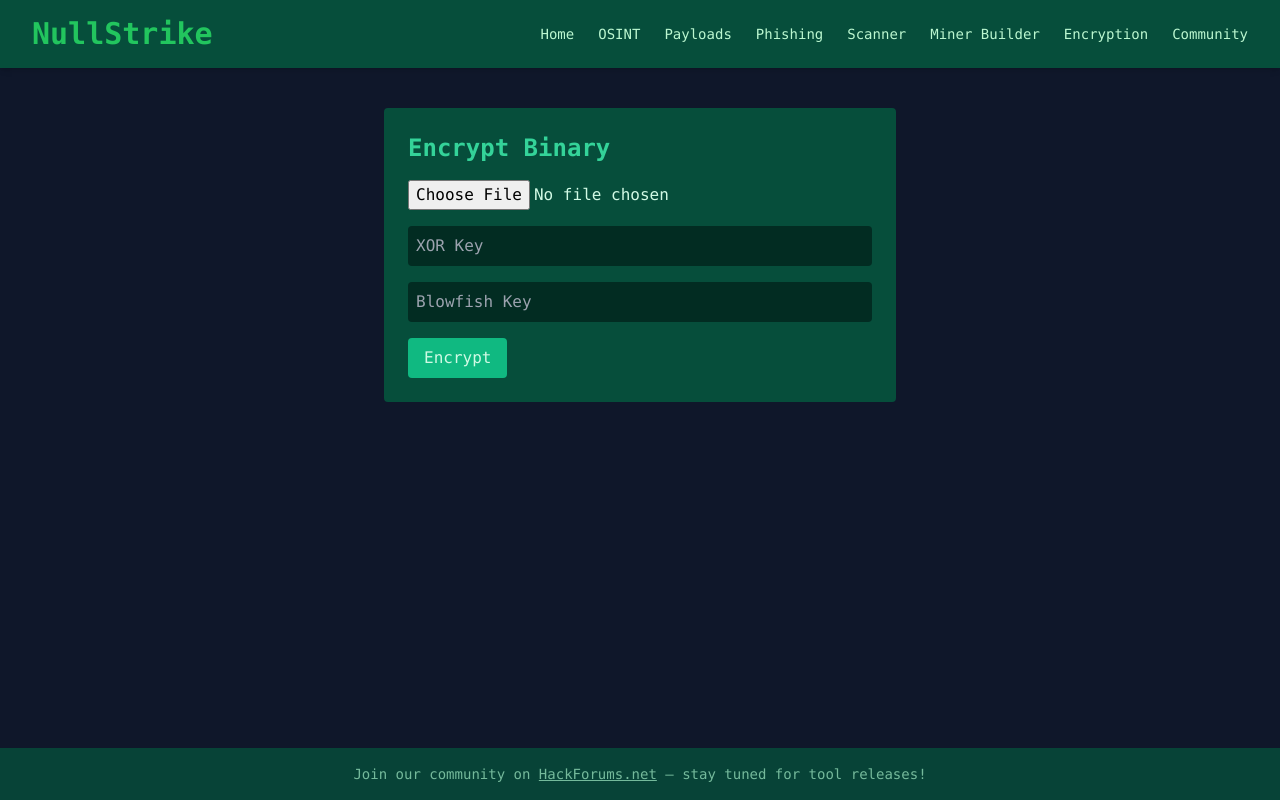
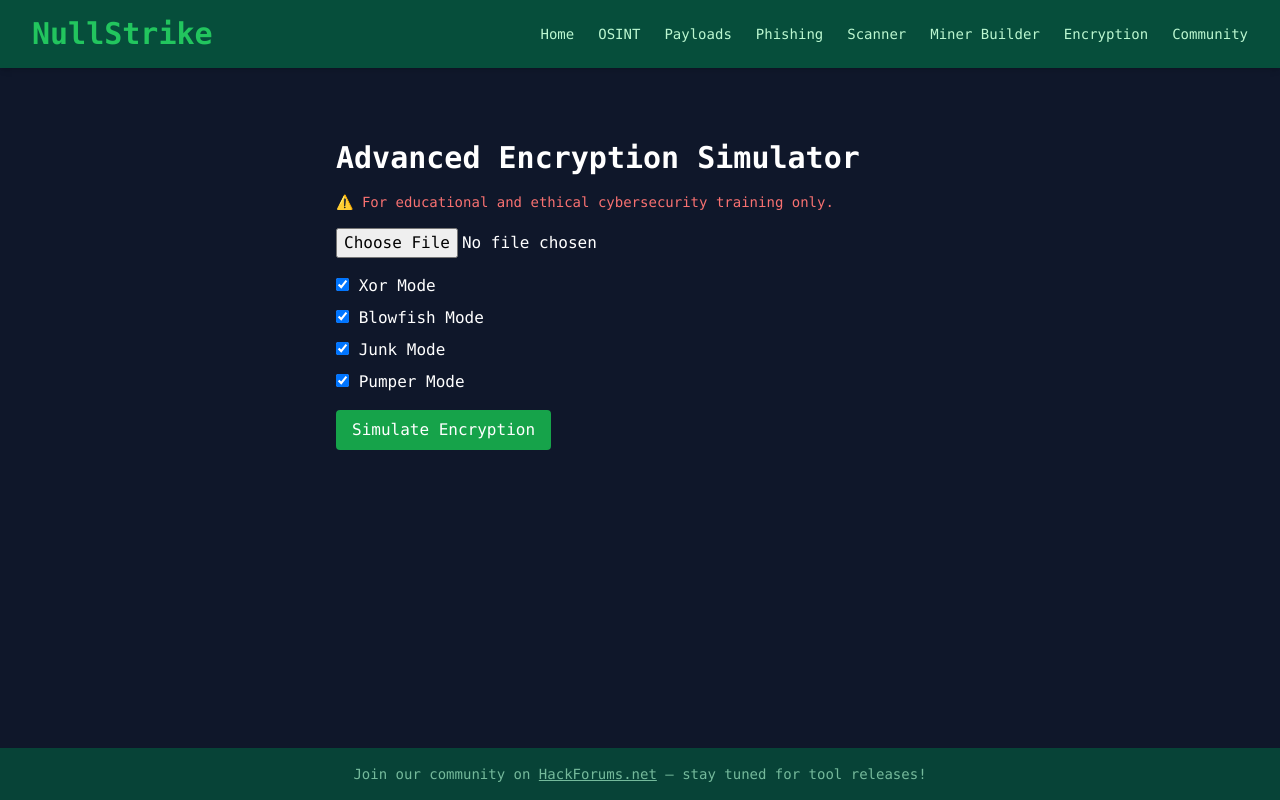
Before and after one commit to nullstrike-dev/Landing-page, a Next.js app: page /tools/encrypt in a window 1280 px wide. Built offline with nearby package versions, Linux system fonts and the light colour scheme.

Commit message:
Update page.tsx

```diff
--- a/app/tools/encrypt/page.tsx
+++ b/app/tools/encrypt/page.tsx
@@ -1,71 +1,67 @@
-'use client';
+// app/tools/encrypt/page.tsx
 
-import { useState } from 'react';
+"use client"; import { useState } from "react";
 
-export default function EncryptionTool() {
-  const [file, setFile] = useState<File | null>(null);
-  const [xorKey, setXorKey] = useState('');
-  const [blowfishKey, setBlowfishKey] = useState('');
-  const [downloadUrl, setDownloadUrl] = useState('');
+export default function EncryptPage() { const [file, setFile] = useState<File | null>(null); const [options, setOptions] = useState({ xor: true, blowfish: true, junk: true, pumper: true, }); const [output, setOutput] = useState<string | null>(null);
 
-  const handleEncrypt = async () => {
-    if (!file || !xorKey || !blowfishKey) return alert("All fields required");
+const handleEncrypt = async () => { if (!file) return alert("Please upload a file.");
 
 const formData = new FormData();
-    formData.append('file', file);
-    formData.append('xorKey', xorKey);
-    formData.append('blowfishKey', blowfishKey);
+formData.append("file", file);
+Object.entries(options).forEach(([key, value]) =>
+  formData.append(key, String(value))
+);
 
-    const res = await fetch('/api/encrypt', {
-      method: 'POST',
+const res = await fetch("/api/encrypt", {
+  method: "POST",
   body: formData,
 });
 
-    if (!res.ok) return alert("Encryption failed");
+const data = await res.json();
+setOutput(data.result);
 
-    const blob = await res.blob();
-    const url = URL.createObjectURL(blob);
-    setDownloadUrl(url);
 };
 
-  return (
-    <div className="max-w-lg mx-auto p-6 bg-[#064e3b] rounded text-[#d1fae5] space-y-4">
-      <h2 className="text-2xl font-bold text-[#34d399]">Encrypt Binary</h2>
+return ( <div className="p-8 text-white max-w-2xl mx-auto"> <h1 className="text-3xl font-bold mb-4">Advanced Encryption Simulator</h1> <p className="text-sm text-red-400 mb-4"> ⚠️ For educational and ethical cybersecurity training only. </p>
 
-      <input type="file" onChange={(e) => setFile(e.target.files?.[0] || null)} />
+<input type="file" onChange={(e) => setFile(e.target.files?.[0] || null)} className="mb-4" />
 
+  <div className="mb-4 space-y-2">
+    {Object.keys(options).map((key) => (
+      <label key={key} className="block">
         <input
-        type="text"
-        placeholder="XOR Key"
-        value={xorKey}
-        onChange={(e) => setXorKey(e.target.value)}
-        className="w-full p-2 rounded bg-[#022c22] text-white"
+          type="checkbox"
+          checked={options[key as keyof typeof options]}
+          onChange={() =>
+            setOptions((prev) => ({
+              ...prev,
+              [key]: !prev[key as keyof typeof options],
+            }))
+          }
         />
-
-      <input
-        type="text"
-        placeholder="Blowfish Key"
-        value={blowfishKey}
-        onChange={(e) => setBlowfishKey(e.target.value)}
-        className="w-full p-2 rounded bg-[#022c22] text-white"
-      />
+        {" "}
+        {key.charAt(0).toUpperCase() + key.slice(1)} Mode
+      </label>
+    ))}
+  </div>
 
   <button
     onClick={handleEncrypt}
-        className="bg-[#10b981] px-4 py-2 rounded hover:bg-[#059669]"
+    className="bg-green-600 px-4 py-2 rounded hover:bg-green-700 transition"
   >
-        Encrypt
+    Simulate Encryption
   </button>
 
-      {downloadUrl && (
-        <a
-          href={downloadUrl}
-          download="encrypted.bin"
-          className="block mt-4 underline text-[#6ee7b7]"
-        >
-          Download Encrypted File
-        </a>
+  {output && (
+    <div className="mt-6">
+      <h3 className="text-xl font-semibold mb-2">Output (Base64 Encoded)</h3>
+      <textarea
+        readOnly
+        className="w-full h-64 p-3 bg-gray-800 text-green-400 font-mono"
+        value={output}
+      />
+    </div>
   )}
 </div>
-  );
-}
+
+); }
```
Lines whose indentation alone changed are shown as unchanged.
